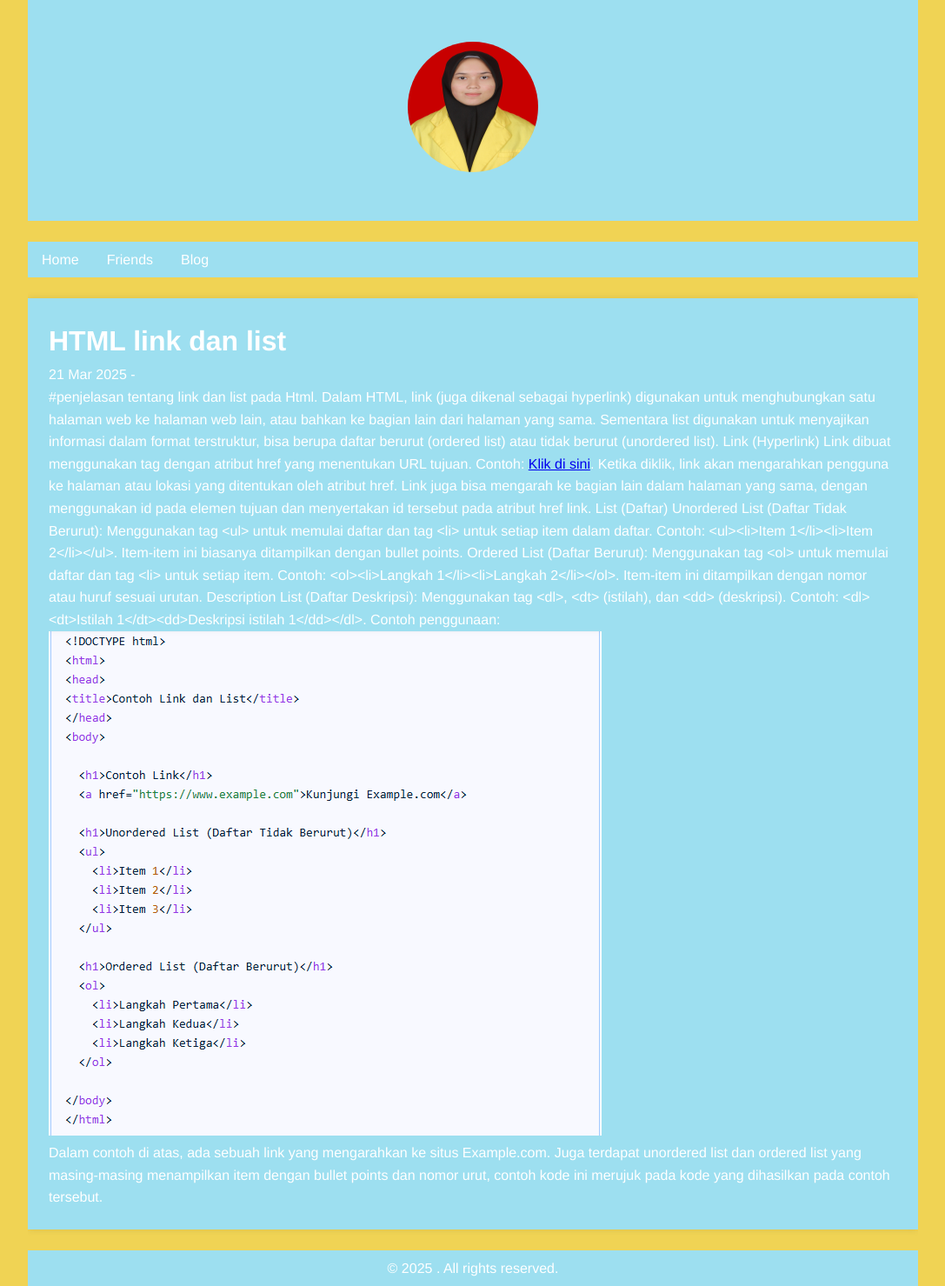
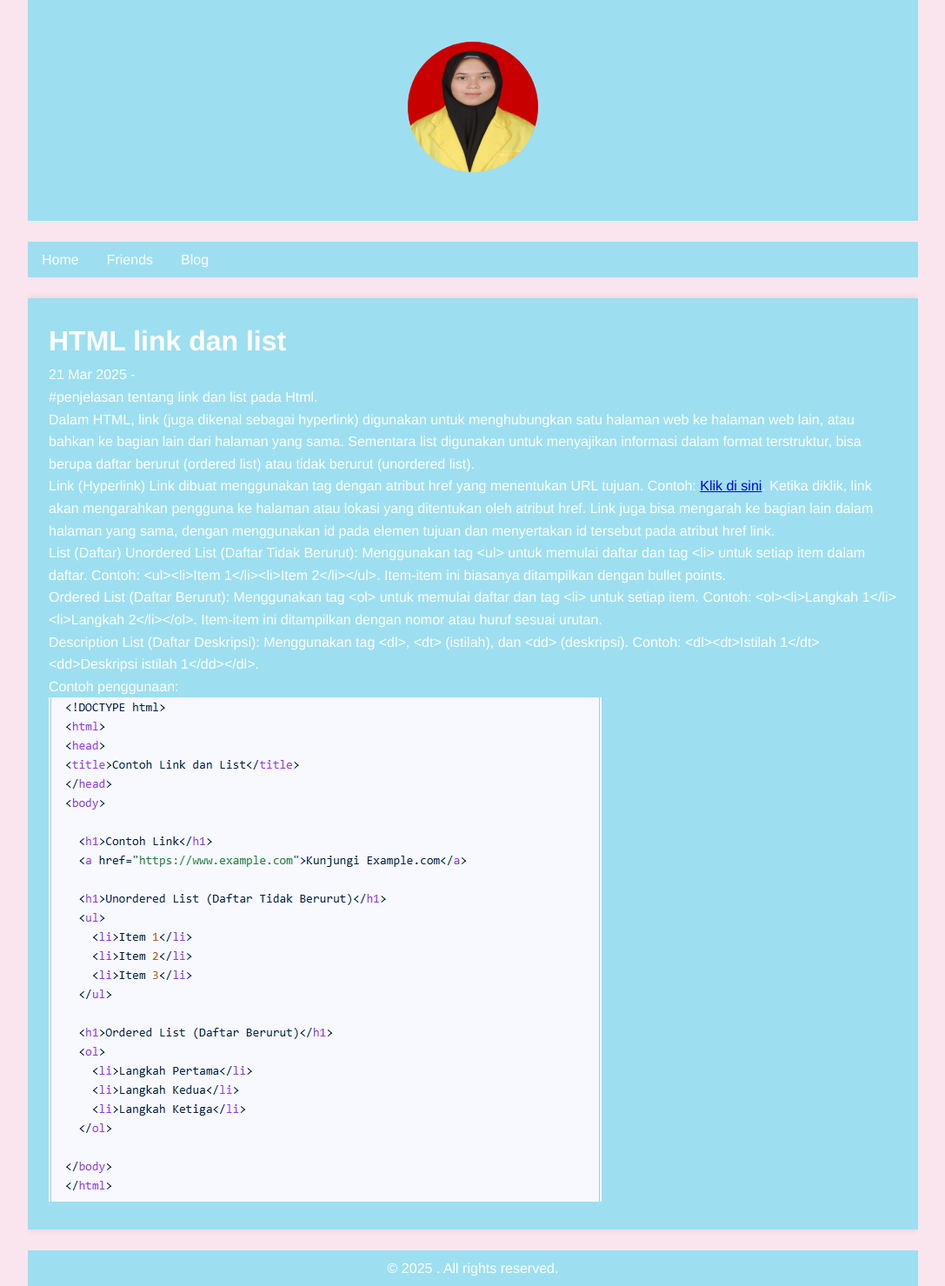
Before and after one commit to maliaulfa2/maliaulfa2.github.io, a Jekyll site: the page built from _posts/2025-03-21-html-link-dan-lists.md, in a window 1280 px wide. Shown: the whole page at 87% size, without its empty margins (96-1183 px from the left). Built offline with Jekyll 4.4.1, drawn with Linux system fonts in a browser that asks for light colours.

Commit message:
initial commit

```diff
--- a/_posts/2025-03-21-html-link-dan-lists.md
+++ b/_posts/2025-03-21-html-link-dan-lists.md
@@ -4,21 +4,31 @@ title: "HTML link dan list"
 ---
 
 #penjelasan tentang link dan list pada Html.
+
 Dalam HTML, link (juga dikenal sebagai hyperlink) digunakan untuk menghubungkan satu halaman web ke halaman web lain, atau bahkan ke bagian lain dari halaman yang sama. Sementara list digunakan untuk menyajikan informasi dalam format terstruktur, bisa berupa daftar berurut (ordered list) atau tidak berurut (unordered list).
+
 Link (Hyperlink)
-Link dibuat menggunakan tag <a> dengan atribut href yang menentukan URL tujuan. Contoh: <a href="https://www.example.com">Klik di sini</a>.
+Link dibuat menggunakan tag <a> dengan atribut href yang menentukan URL tujuan.
+Contoh: <a href="https://www.example.com">Klik di sini</a>.
 Ketika diklik, link akan mengarahkan pengguna ke halaman atau lokasi yang ditentukan oleh atribut href.
 Link juga bisa mengarah ke bagian lain dalam halaman yang sama, dengan menggunakan id pada elemen tujuan dan menyertakan id tersebut pada atribut href link.
+
 List (Daftar)
 Unordered List (Daftar Tidak Berurut):
-Menggunakan tag <ul> untuk memulai daftar dan tag <li> untuk setiap item dalam daftar. Contoh: <ul><li>Item 1</li><li>Item 2</li></ul>. Item-item ini biasanya ditampilkan dengan bullet points.
+Menggunakan tag <ul> untuk memulai daftar dan tag <li> untuk setiap item dalam daftar.
+Contoh: <ul><li>Item 1</li><li>Item 2</li></ul>.
+Item-item ini biasanya ditampilkan dengan bullet points.
+
 Ordered List (Daftar Berurut):
-Menggunakan tag <ol> untuk memulai daftar dan tag <li> untuk setiap item. Contoh: <ol><li>Langkah 1</li><li>Langkah 2</li></ol>. Item-item ini ditampilkan dengan nomor atau huruf sesuai urutan.
+Menggunakan tag <ol> untuk memulai daftar dan tag <li> untuk setiap item.
+Contoh: <ol><li>Langkah 1</li><li>Langkah 2</li></ol>.
+Item-item ini ditampilkan dengan nomor atau huruf sesuai urutan.
+
 Description List (Daftar Deskripsi):
-Menggunakan tag <dl>, <dt> (istilah), dan <dd> (deskripsi). Contoh: <dl><dt>Istilah 1</dt><dd>Deskripsi istilah 1</dd></dl>.
+Menggunakan tag <dl>, <dt> (istilah), dan <dd> (deskripsi).
+Contoh: <dl><dt>Istilah 1</dt><dd>Deskripsi istilah 1</dd></dl>.
+
 Contoh penggunaan:
 
 
 ![HTML link dan list](/assets/images/link_dan_list.png)
-
-Dalam contoh di atas, ada sebuah link yang mengarahkan ke situs Example.com. Juga terdapat unordered list dan ordered list yang masing-masing menampilkan item dengan bullet points dan nomor urut, contoh kode ini merujuk pada kode yang dihasilkan pada contoh tersebut.
--- a/assets/css/styles.css
+++ b/assets/css/styles.css
@@ -10,7 +10,7 @@ p {
 body {
   font-family: Helvetica, sans-serif;
   line-height: 1.6;
-  background-color: #f0d354;
+  background-color: #fae3eee5;
 }
 
 header {
```
